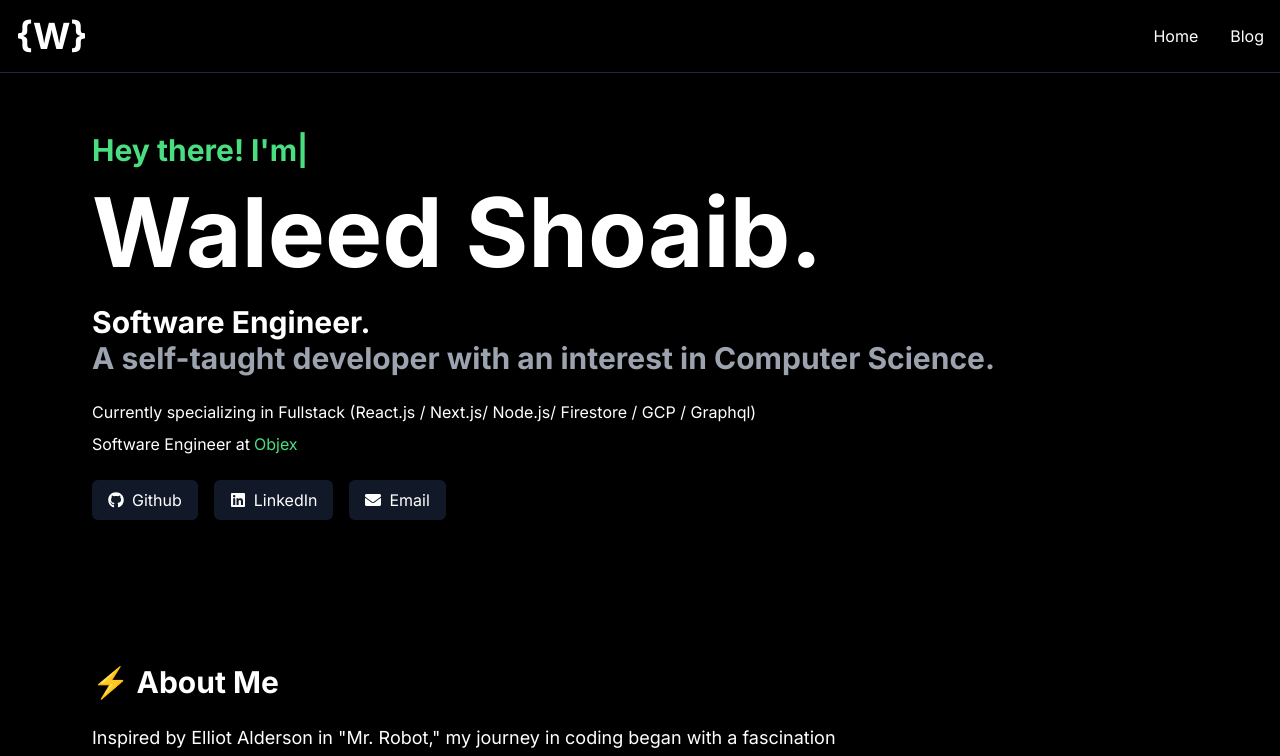
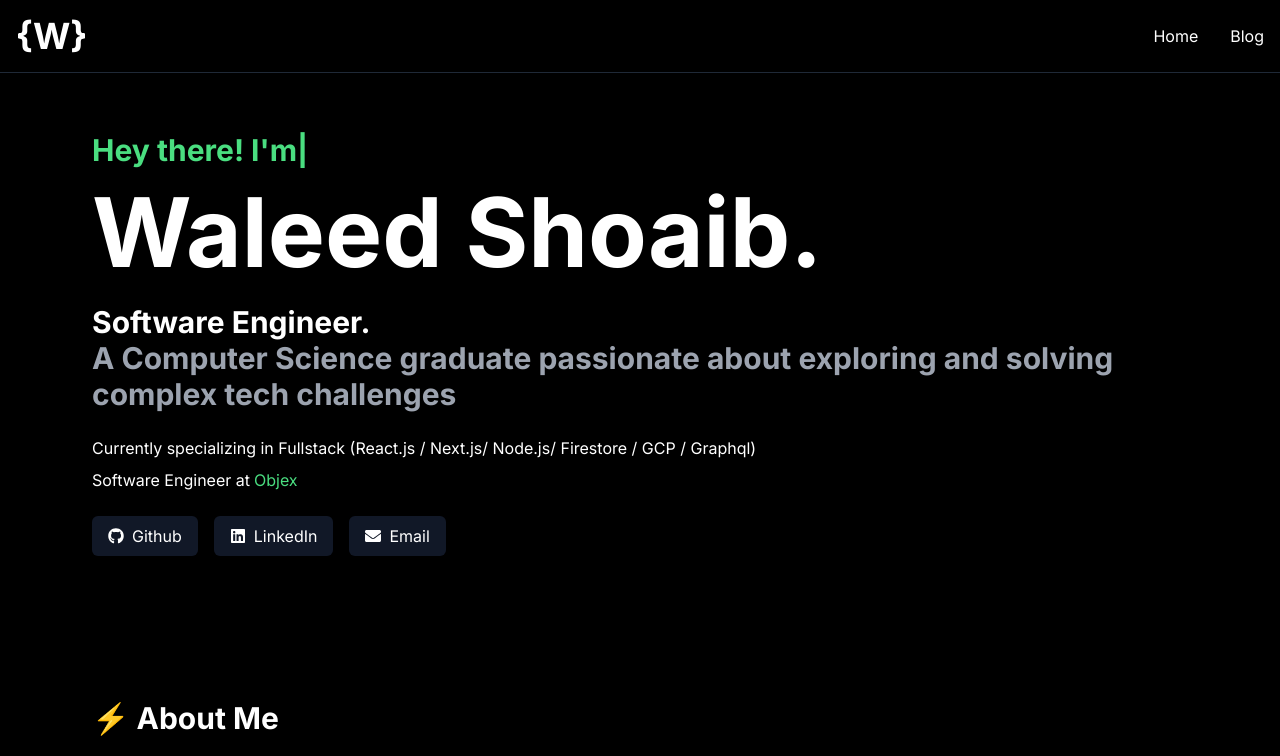
Before and after one commit to waleedshoaib2/Portfolio, a Next.js app: page / in a window 1280 px wide. Shown: the top 756 px of the page. Built offline with nearby package versions, Linux system fonts and the light colour scheme.

Commit message:
fixed the description

```diff
--- a/src/app/components/HomeSection.js
+++ b/src/app/components/HomeSection.js
@@ -26,7 +26,7 @@ const HomeSection = () => {
         Software Engineer.
         <br />
         <span className="text-base md:text-3xl text-gray-400 font-bold">
-          A self-taught developer with an interest in Computer Science.
+        A Computer Science graduate passionate about exploring and solving complex tech challenges
         </span>
       </p>
 
```
